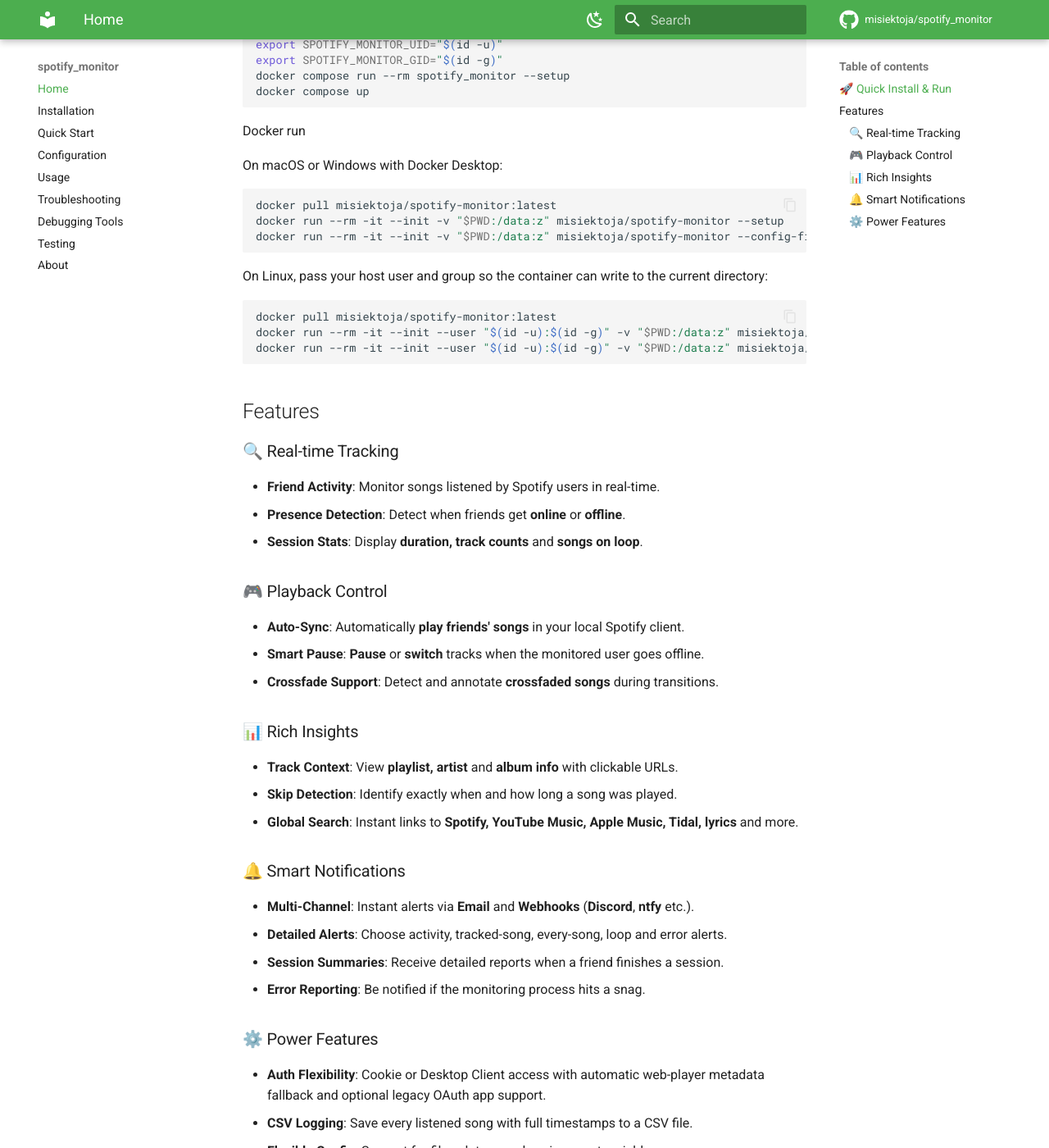
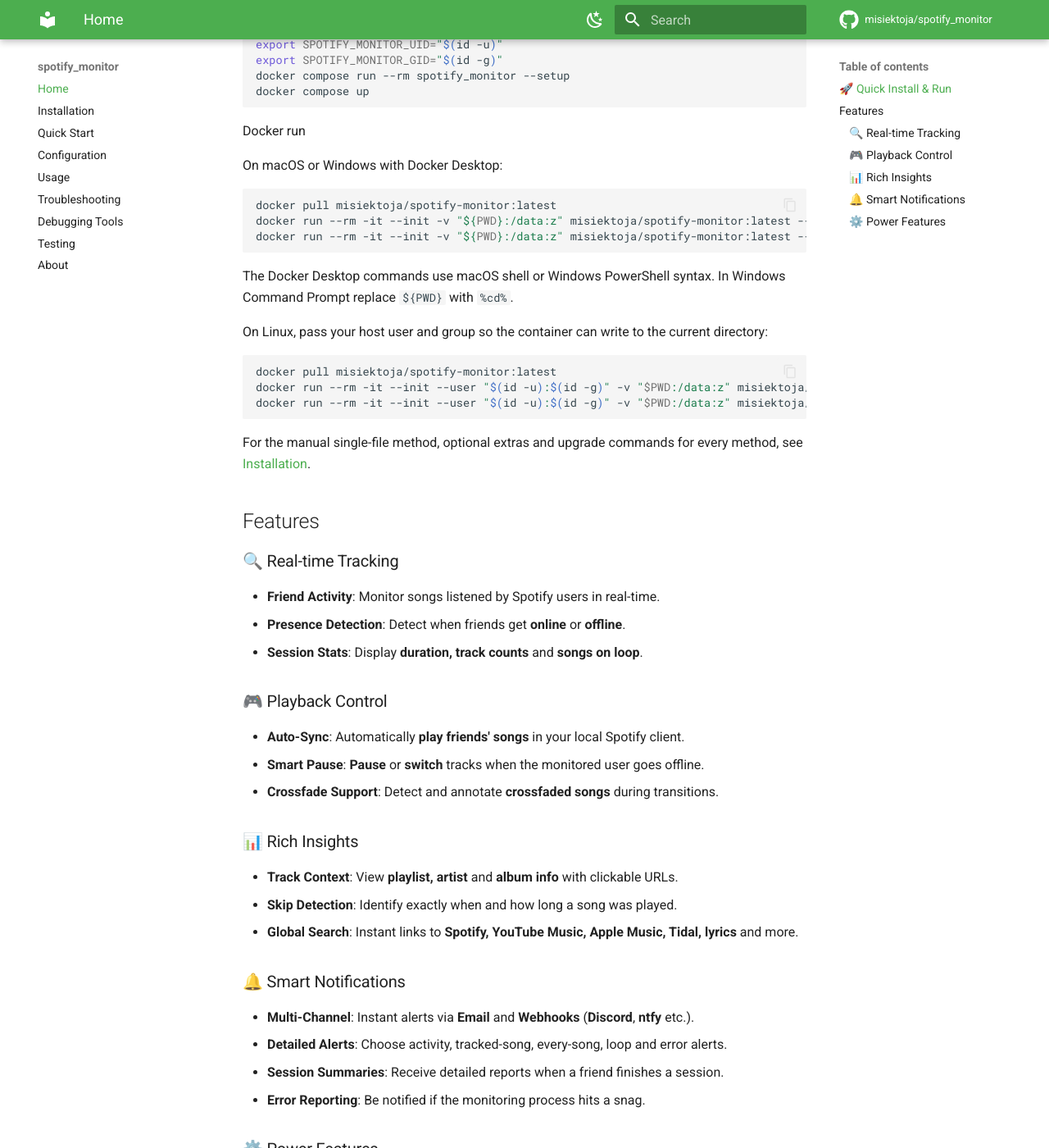
Before and after one commit to misiektoja/spotify_monitor, an MkDocs documentation site: the page built from docs/index.md, in a window 1280 px wide and 1400 px high, scrolled down 994 px. Shown: the whole window at 82% size. Built offline with MkDocs 1.6.1 and Material for MkDocs 9.7.7, drawn with Linux system fonts in a browser that asks for light colours; comment, search, counter and statistics services are not loaded; some of the changed text lies outside the part shown.

Commit message:
docs(index): align Docker installation guidance

````diff
--- a/docs/index.md
+++ b/docs/index.md
@@ -44,17 +44,21 @@
 
 ```sh
 docker pull misiektoja/spotify-monitor:latest
-docker run --rm -it --init -v "$PWD:/data:z" misiektoja/spotify-monitor --setup
-docker run --rm -it --init -v "$PWD:/data:z" misiektoja/spotify-monitor --config-file /data/spotify_monitor.conf
+docker run --rm -it --init -v "${PWD}:/data:z" misiektoja/spotify-monitor:latest --setup
+docker run --rm -it --init -v "${PWD}:/data:z" misiektoja/spotify-monitor:latest --config-file /data/spotify_monitor.conf
 ```
+
+The Docker Desktop commands use macOS shell or Windows PowerShell syntax. In Windows Command Prompt replace `${PWD}` with `%cd%`.
 
 On Linux, pass your host user and group so the container can write to the current directory:
 
 ```sh
 docker pull misiektoja/spotify-monitor:latest
-docker run --rm -it --init --user "$(id -u):$(id -g)" -v "$PWD:/data:z" misiektoja/spotify-monitor --setup
-docker run --rm -it --init --user "$(id -u):$(id -g)" -v "$PWD:/data:z" misiektoja/spotify-monitor --config-file /data/spotify_monitor.conf
+docker run --rm -it --init --user "$(id -u):$(id -g)" -v "$PWD:/data:z" misiektoja/spotify-monitor:latest --setup
+docker run --rm -it --init --user "$(id -u):$(id -g)" -v "$PWD:/data:z" misiektoja/spotify-monitor:latest --config-file /data/spotify_monitor.conf
 ```
+
+For the manual single-file method, optional extras and upgrade commands for every method, see [Installation](installation.md).
 
 <a id="features"></a>
 ## Features
@@ -85,6 +89,7 @@
 - **CSV Logging**: Save every listened song with full timestamps to a CSV file.
 - **Flexible Config**: Support for files, dotenv and environment variables.
 - **Signal Control**: Manage the running script via system signals (macOS/Linux).
+- **Docker Ready**: Run through Docker Hub, Docker Compose or a local image with persistent configuration, secrets and output.
 
 > **Spotify OAuth app note:** Spotify requires the owner of every Development Mode app to have an active Spotify Premium subscription. This applies to old and new apps. OAuth app credentials are optional because Spotify Monitor falls back automatically to the web-player metadata backend. See Spotify's [official migration guide](https://developer.spotify.com/documentation/web-api/tutorials/february-2026-migration-guide).
 
````
